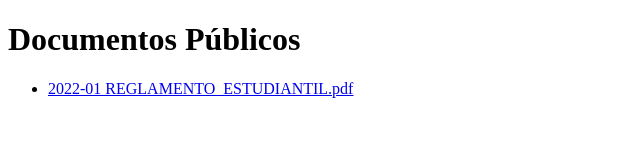
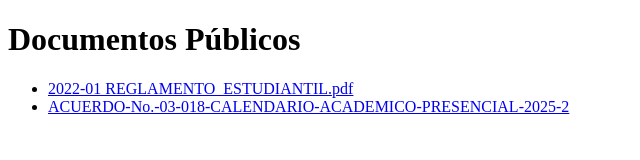
Before and after one commit to AuxAdm/DocsPublicos, a plain HTML site: page index.html in a window 1280 px wide. Shown: the whole page, without its empty margins (0-640 px from the left). Drawn offline with Linux system fonts and the light colour scheme.

Commit message:
Update index.html

```diff
--- a/index.html
+++ b/index.html
@@ -8,6 +8,7 @@
     <h1>Documentos Públicos</h1>
     <ul>
         <li><a href="2022-01 REGLAMENTO_ESTUDIANTIL.pdf" target="_blank">2022-01 REGLAMENTO_ESTUDIANTIL.pdf</a></li>
+        <li><a href="ACUERDO-No.-03-018-CALENDARIO-ACADEMICO-PRESENCIAL-2025-2" target="_blank">ACUERDO-No.-03-018-CALENDARIO-ACADEMICO-PRESENCIAL-2025-2</a></li>
     </ul>
 </body>
 </html>
```
